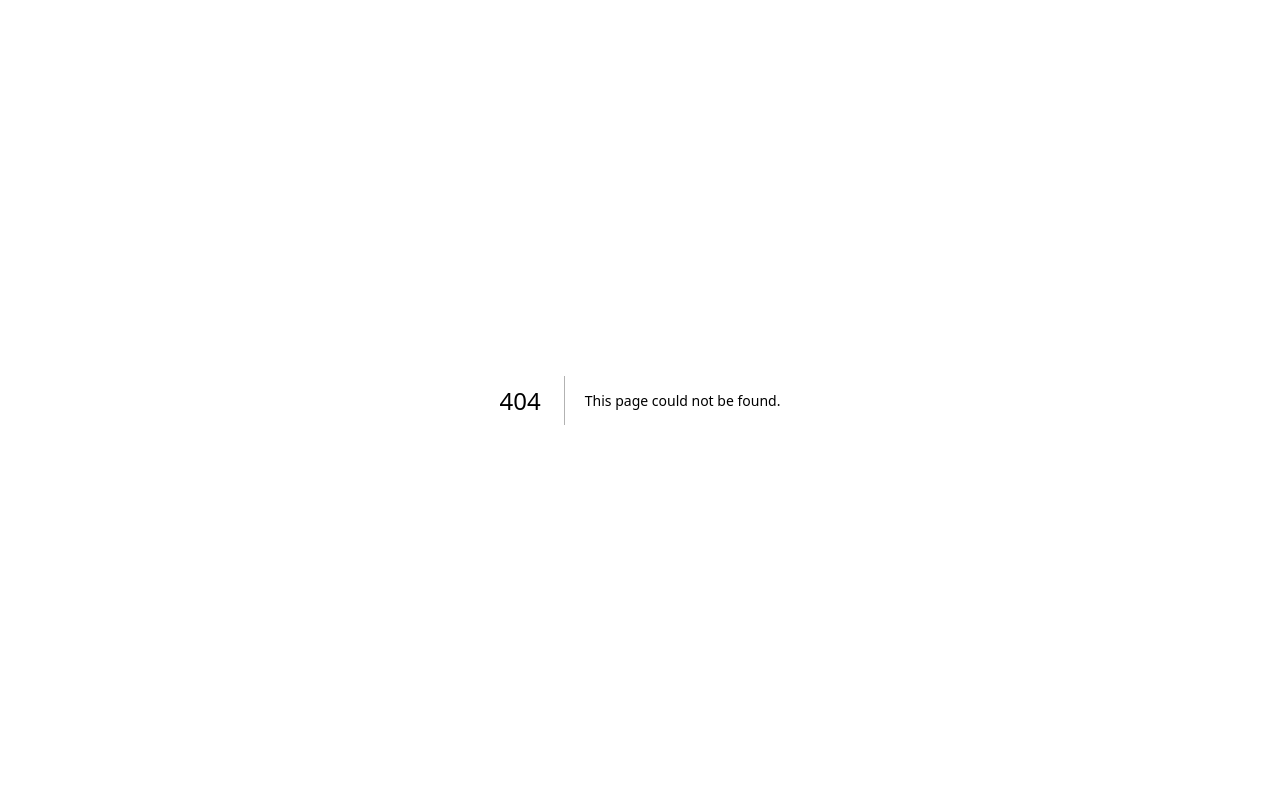
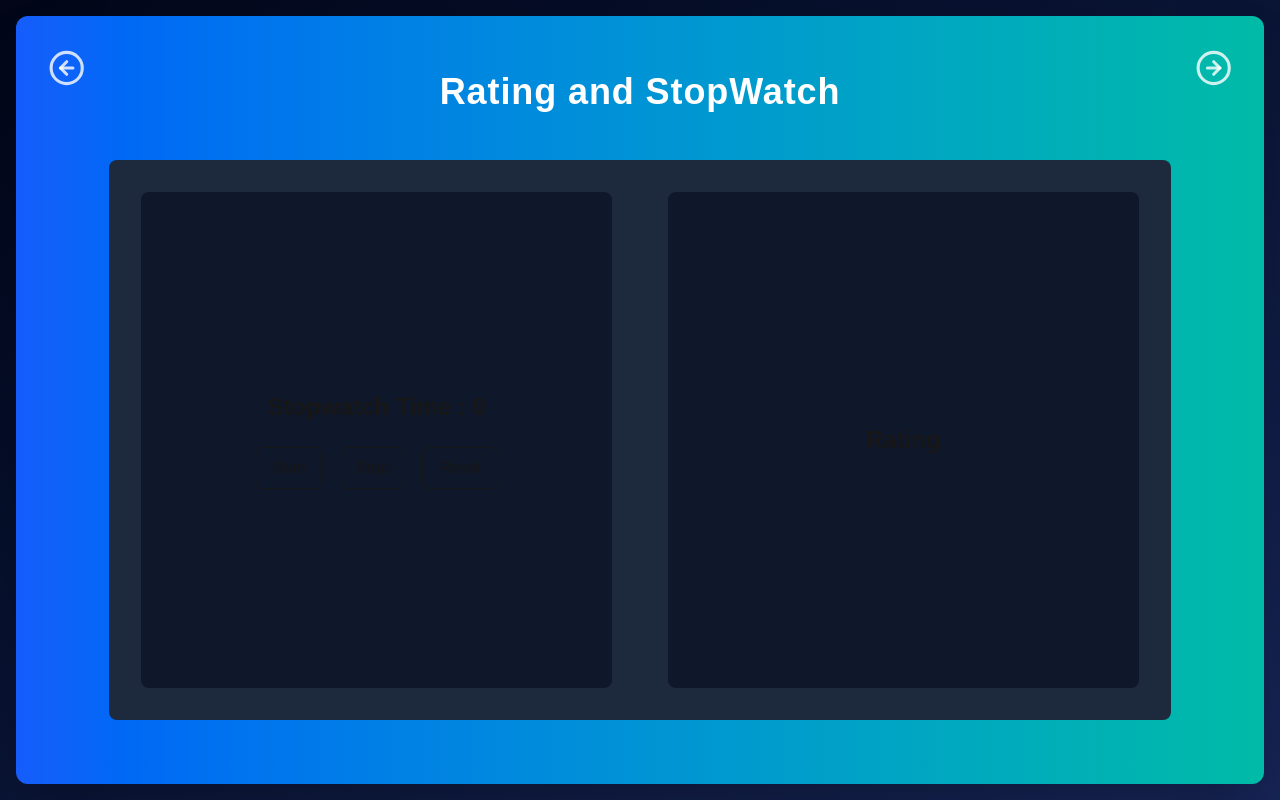
Before and after one commit to abhishekrathour07/Frontend-Interview, a Next.js app: page /question16 in a window 1280 px wide. Before the commit this address had no page. Built offline with nearby package versions, Linux system fonts and the light colour scheme.

Commit message:
stopwatch and rating

```diff
--- /dev/null
+++ b/app/question16/page.tsx
@@ -0,0 +1,13 @@
+import Question16 from '@/components/Question16'
+import Template from '@/Template/Template'
+import React from 'react'
+
+const page = () => {
+  return (
+    <div>
+      <Template Heading='Rating and StopWatch' solution={<Question16/>} nextQuestion='question17'/>
+    </div>
+  )
+}
+
+export default page
--- a/components/Question15.tsx
+++ b/components/Question15.tsx
@@ -12,7 +12,7 @@ const Question15 = () => {
   ];
 
   return (
-    <div className='bg-slate-800 h-[75vh] w-full rounded-lg flex flex-col gap-6 justify-center p-4'>
+    <div className='bg-slate-800 h-[70vh] w-full rounded-lg flex flex-col gap-6 justify-center p-4'>
     <div className='grid grid-cols-4 px-4 items-center justify-center'>
       {recipeFilters.map((data:any,index:number)=>(
         <div key={data.name} className='relative '>
--- /dev/null
+++ b/components/Question16.tsx
@@ -0,0 +1,36 @@
+"use client"
+import React, { useEffect, useState } from 'react'
+
+const Question16 = () => {
+    const [time, setTime] = useState(0)
+    const [start, setStart] = useState(false)
+
+    useEffect(() => {
+        let timer: any
+        if (start) {
+            timer = setInterval(() => {
+                setTime(time + 1)
+            }, 1000)
+        }
+        return () => clearInterval(timer)
+    }, [time, start])
+    return (
+        <div className='bg-slate-800 h-[70vh] w-full rounded-lg flex  gap-6 justify-center p-4'>
+            <div className='bg-slate-900 rounded-lg m-4 w-1/2 flex flex-col justify-center items-center'>
+                <h1 className='text-2xl  font-semibold'>Stopwatch Time : {time}</h1>
+                <div className='flex gap-4 mt-6'>
+                    <button className=' px-4 py-2 rounded-lg border cursor-pointer' onClick={() => setStart(true)}>Start</button>
+                    <button className=' px-4 py-2 rounded-lg border cursor-pointer' onClick={() => setStart(false)}>Stop</button>
+                    <button className=' px-4 py-2 rounded-lg border cursor-pointer' onClick={() => setTime(0)}>Reset</button>
+                </div>
+            </div>
+            <div className='bg-slate-900 rounded-lg m-4 w-1/2 flex flex-col justify-center items-center'>
+                <h1 className='text-2xl  font-semibold'>Rating</h1>
+
+            </div>
+
+        </div>
+    )
+}
+
+export default Question16
```
